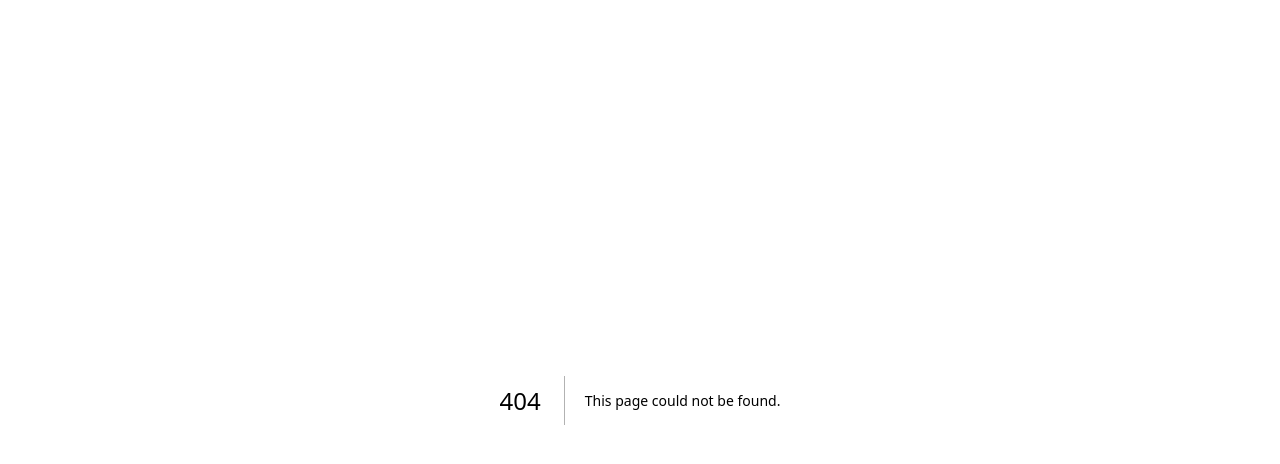
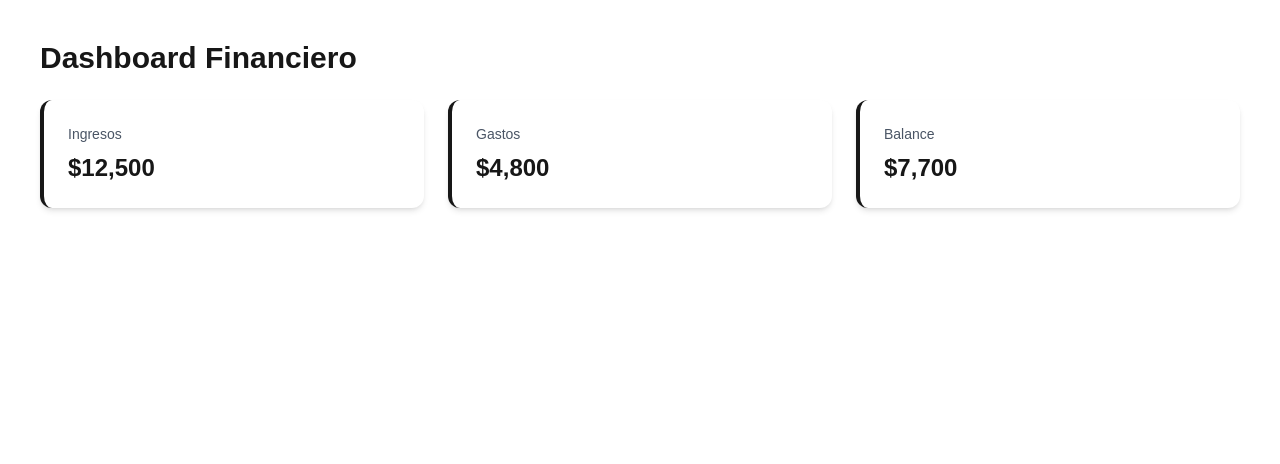
Before and after one commit to GerryCarrillo89/finanzas-app, a Next.js app: page /dashboard in a window 1280 px wide. Before the commit this address had no page. Shown: the top 464 px of the page. Built offline with nearby package versions, Linux system fonts and the light colour scheme.

Commit message:
Dashboard inicial

```diff
--- /dev/null
+++ b/app/dashboard/page.tsx
@@ -0,0 +1,19 @@
+import SummaryCard from "@/components/SummaryCard";
+
+export default function DashboardPage() {
+  const ingresos = 12500;
+  const gastos = 4800;
+  const balance = ingresos - gastos;
+
+  return (
+    <div className="p-10">
+      <h1 className="text-3xl font-bold mb-6">Dashboard Financiero</h1>
+
+      <div className="grid grid-cols-1 md:grid-cols-3 gap-6">
+        <SummaryCard title="Ingresos" amount={ingresos} color="green" />
+        <SummaryCard title="Gastos" amount={gastos} color="red" />
+        <SummaryCard title="Balance" amount={balance} color="blue" />
+      </div>
+    </div>
+  );
+}
--- /dev/null
+++ b/components/SummaryCard.tsx
@@ -0,0 +1,16 @@
+import React from "react";
+
+interface SummaryCardProps {
+  title: string;
+  amount: number;
+  color?: string;
+}
+
+export default function SummaryCard({ title, amount, color = "blue" }: SummaryCardProps) {
+  return (
+    <div className={`p-6 rounded-xl shadow-md border-l-4 border-${color}-500 bg-white`}>
+      <h3 className="text-gray-600 text-sm font-medium">{title}</h3>
+      <p className="text-2xl font-bold mt-2">${amount.toLocaleString()}</p>
+    </div>
+  );
+}
```
